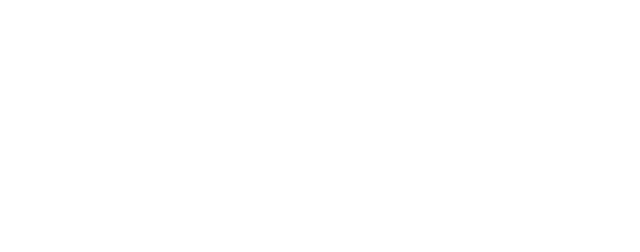
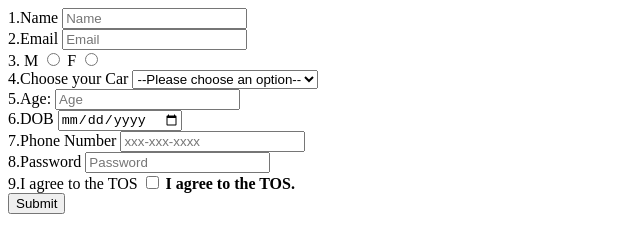
Before and after one commit to acciojob/signup-form-car-SangitaSen1998, a website: page main.html in a window 1280 px wide. Shown: the whole page, without its empty margins (0-640 px from the left). Drawn offline with Linux system fonts and the light colour scheme.

Commit message:
created a submission

```diff
--- a/main.html
+++ b/main.html
@@ -5,8 +5,55 @@
 <head>
 	<link rel="stylesheet" href="styles.css">
 </head>
-
 <body>
+	<form id="my-form" method="post">
+				<div>
+			<label for="name">1.Name</label>
+			<input type="text" id="name" placeholder="Name" required>
+		</div>
+		<div>
+			<label for="email">2.Email</label>
+			<input type="email" id="email" placeholder="Email" required>
+		</div>
+		<div>
+				<!-- 3. -->
+			 <label for="gender_m">3. M</label>
+			  <input type="radio" id="gender_m" name="gender" required>
+			  <label for="gender">F</label>
+			  <input type="radio" id="gender_f" name="gender" required>
+		</div>
+		<div>
+			<label for="cars">4.Choose your Car</label>
+			  <select name="cars" id="cars" required>
+				  <option value="" disabled selected>--Please choose an option--</option>
+				  <option>BMW</option>
+				  <option>Audi</option>
+				  <option>Mercedez</option>
+			  </select>
+		</div>
+		<div>
+			 <label for="age">5.Age:</label>
+			 <input type="number" id="age" min="0" placeholder="Age" required >
+		</div>
+		<div>
+			<label for="dob">6.DOB</label>
+			<input type="date" id="dob" required>
+		</div>
+		<div>
+			 <label for="tel">7.Phone Number</label>
+			 <input type="tel" name="tel" id="tel" placeholder="xxx-xxx-xxxx">
+		</div>
+		<div>
+			 <label for="password">8.Password</label>
+			 <input type="password" id="password" placeholder="Password" required>
+		</div>
+		<div>
+			<label for="tos">9.I agree to the TOS</label>
+			<input type="checkbox" name="tos"id="tos"> <b>I agree to the TOS.</b>
+		<div>
+			<button type="submit">Submit</button>
+		</div>
+	</form>
 	<!-- the entire body must be written by student -->
     <script type="text/javascript" src="./script.js">
 </script>
```
